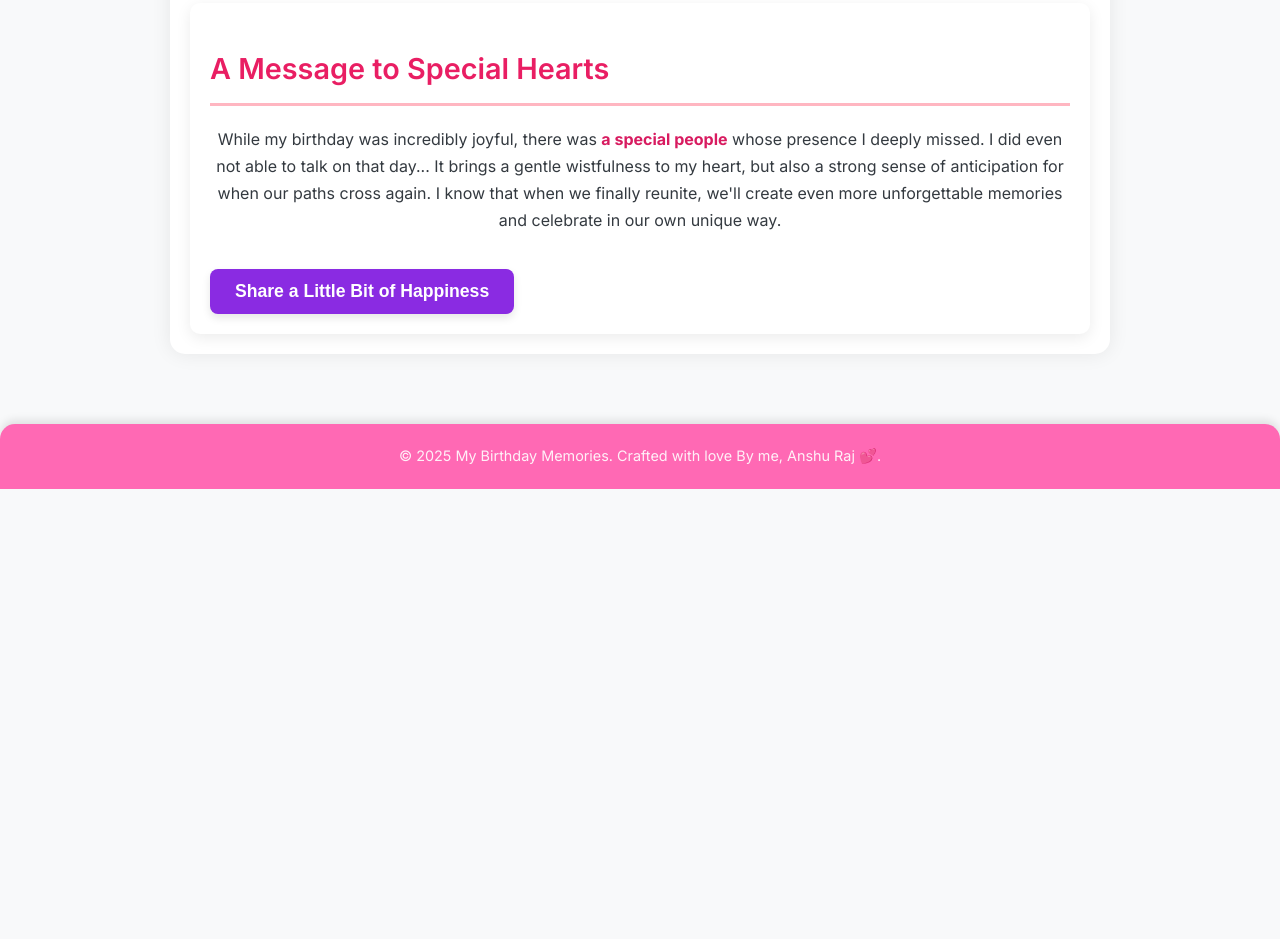
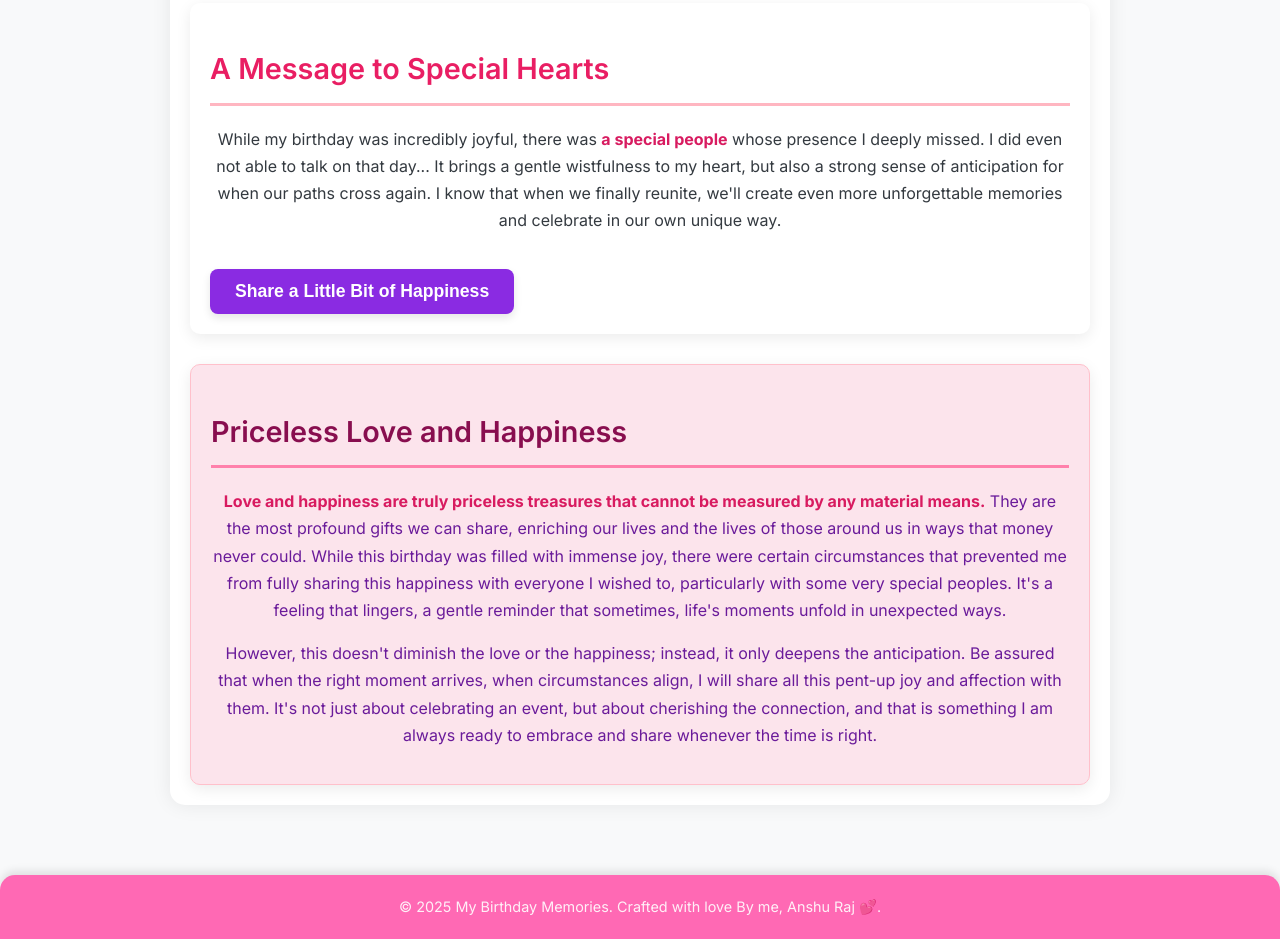
Before and after one commit to anoshum/birthday, a plain HTML site: page index.html in a window 1280 px wide. Shown: the part 3994-4933 px from the top of the page. Before the commit the page ends 4483 px from the top, so only its background shows below. Drawn offline with Linux system fonts and the light colour scheme.

Commit message:
Update index.html
added a section for a beautiful message

```diff
--- a/index.html
+++ b/index.html
@@ -205,7 +205,6 @@
         .photo-album .album-grid {
             display: grid;
             grid-template-columns: repeat(2, 1fr);
-;
             gap: 20px;
             margin-top: 20px;
         }
@@ -262,6 +261,23 @@
             font-size: 0.95rem;
         }
 
+        /* New section specific styling */
+        .priceless-happiness {
+            background-color: #fce4ec; /* A soft pinkish background */
+            border: 1px solid #ffc0cb; /* A matching border */
+            color: #4a148c; /* A deep purple for contrast */
+        }
+
+        .priceless-happiness h2 {
+            color: #880e4f; /* Darker pink for the heading */
+            border-bottom-color: #ff80ab; /* Lighter pink for the border */
+        }
+
+        .priceless-happiness p {
+            color: #6a1b9a; /* Another shade of purple for text */
+        }
+
+
         footer {
             text-align: center;
             padding: 20px;
@@ -303,7 +319,6 @@
             }
 
             .photo-album .album-grid {
-                display: grid;
                 grid-template-columns: repeat(3, 1fr);
             grid-template-rows: repeat(4, px);
             }
@@ -349,7 +364,6 @@
             <p>My birthday on June 3rd, 2025, was truly a day to cherish, brimming with warmth and happiness, all thanks to my wonderful family! The absolute highlight was undoubtedly cutting the cake hand-in-hand with my adorable little sister, <strong>Amaira</strong>. Her infectious joy and bright smile made that moment sparkle even brighter.</p>
             <p>We captured countless <strong>family pictures</strong>, each one a testament to the laughter and love that filled the air. It was incredibly heartwarming to share this special day and all its happiness with so many dear ones. It truly reinforced the incredible bond and support that surrounds me.</p>
             <div class="image-placeholder">
-                <!-- You can easily replace this with your actual family photos! -->
                 <img src="family 2.jpeg" alt="Family celebrating birthday">
                 <p class="caption">Precious moments with my beloved family!</p>
             </div>
@@ -401,7 +415,13 @@
             <h2>A Message to Special Hearts</h2>
             <p>While my birthday was incredibly joyful, there was <strong>a special people</strong> whose presence I deeply missed. I did even not able to talk on that day... It brings a gentle wistfulness to my heart, but also a strong sense of anticipation for when our paths cross again. I know that when we finally reunite, we'll create even more unforgettable memories and celebrate in our own unique way.</p>
             <button id="revealMessage">Share a Little Bit of Happiness</button>
-            <p id="hiddenMessage" class="hidden">To Hey, my special one: Even though you couldn't be here, you were in my thoughts and heart. Just waiting for our next meeting to share all the happiness!</p>
+            <p id="hiddenMessage" class="hidden">Hey, special Person: Even though you couldn't be here, you were in my thoughts and heart. Just waiting for our next meeting to share all the happiness!</p>
+        </section>
+
+        <section class="priceless-happiness">
+            <h2>Priceless Love and Happiness</h2>
+            <p><strong>Love and happiness are truly priceless treasures that cannot be measured by any material means.</strong> They are the most profound gifts we can share, enriching our lives and the lives of those around us in ways that money never could. While this birthday was filled with immense joy, there were certain circumstances that prevented me from fully sharing this happiness with everyone I wished to, particularly with some very special peoples. It's a feeling that lingers, a gentle reminder that sometimes, life's moments unfold in unexpected ways.</p>
+            <p>However, this doesn't diminish the love or the happiness; instead, it only deepens the anticipation. Be assured that when the right moment arrives, when circumstances align, I will share all this pent-up joy and affection with them. It's not just about celebrating an event, but about cherishing the connection, and that is something I am always ready to embrace and share whenever the time is right.</p>
         </section>
     </main>
 
```
